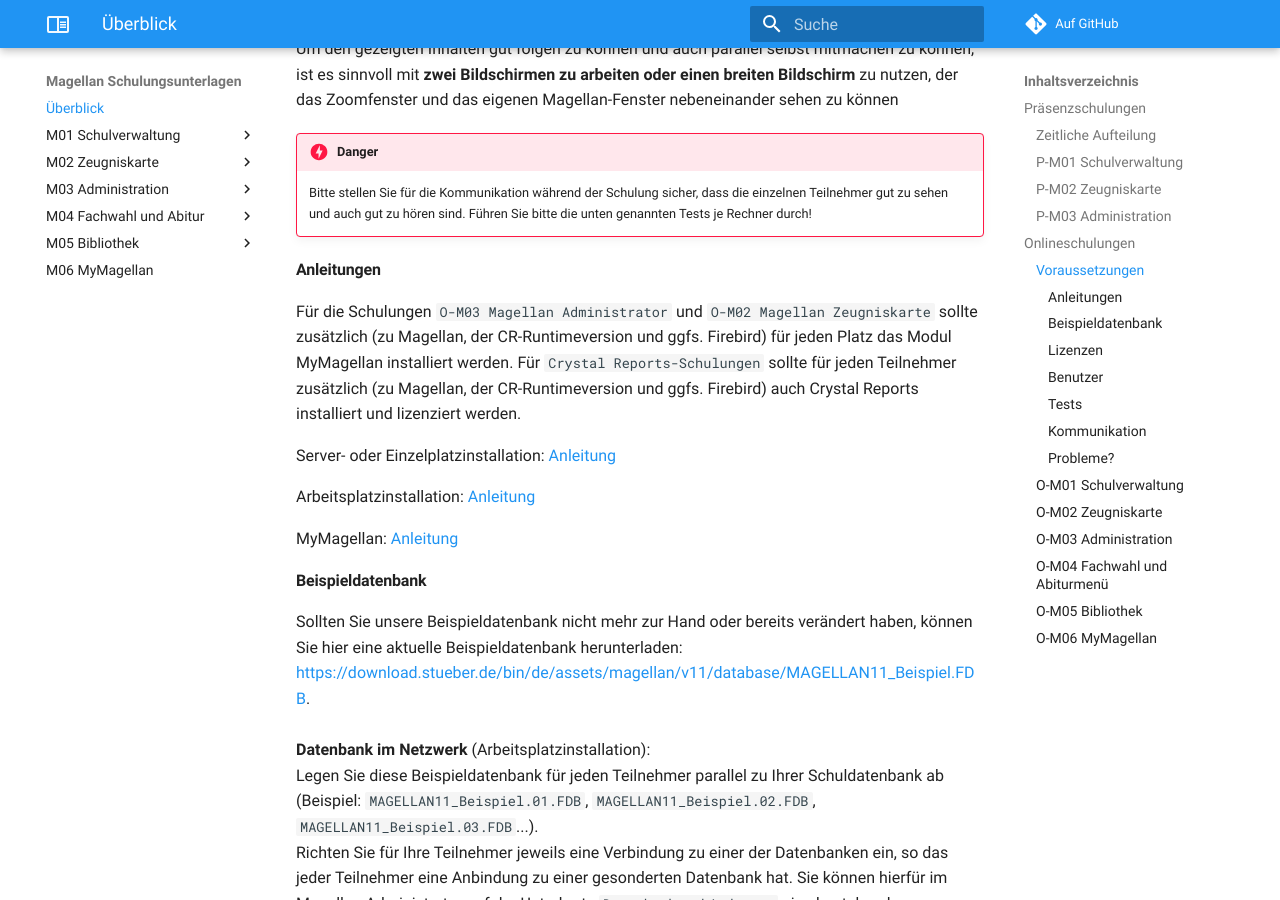
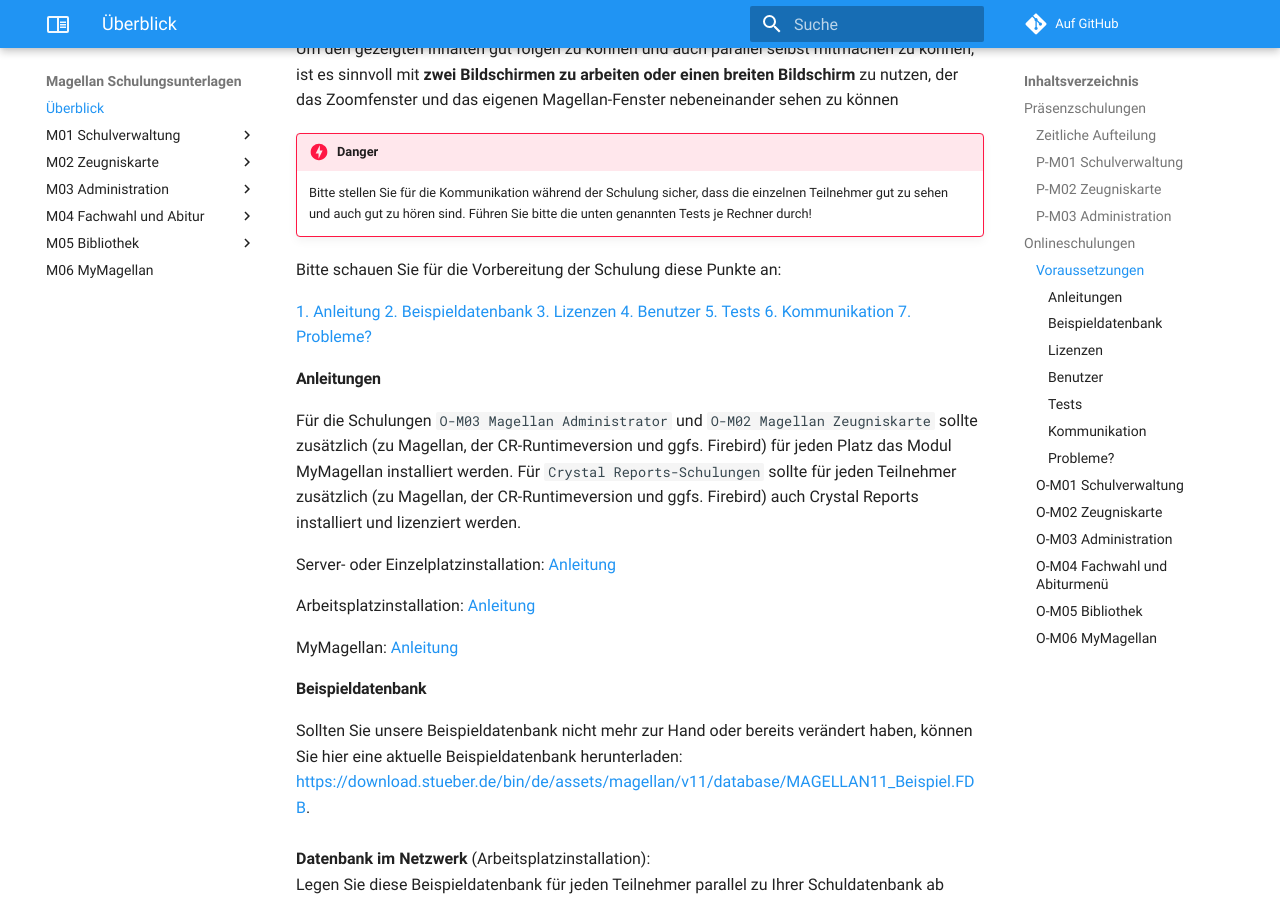
Before and after one commit to stuebersystems/doc.magellan-schulungen.de, an MkDocs documentation site: the page built from docs/index.md, in a window 1280 px wide and 900 px high, scrolled down 2460 px. Built offline with MkDocs 1.6.1 and Material for MkDocs 9.7.7, drawn with Linux system fonts in a browser that asks for light colours; comment, search, counter and statistics services are not loaded.

Commit message:
no message

```diff
--- a/docs/index.md
+++ b/docs/index.md
@@ -58,6 +58,16 @@ Für das Gelingen der Schulungen sollte jeder Teilnehmer einen Rechner mit der [
 
     Bitte stellen Sie für die Kommunikation während der Schulung sicher, dass die einzelnen Teilnehmer gut zu sehen und auch gut zu hören sind.
     Führen Sie bitte die unten genannten Tests je Rechner durch!
+
+Bitte schauen Sie für die Vorbereitung der Schulung diese Punkte an:
+
+[1. Anleitung](https://doc.magellan-schulungen.stueber.de/#anleitungen)
+[2. Beispieldatenbank](https://doc.magellan-schulungen.stueber.de/#beispieldatenbank)
+[3. Lizenzen](https://doc.magellan-schulungen.stueber.de/#lizenzen)
+[4. Benutzer](https://doc.magellan-schulungen.stueber.de/#benutzer)
+[5. Tests](https://doc.magellan-schulungen.stueber.de/#tests)
+[6. Kommunikation](https://doc.magellan-schulungen.stueber.de/#kommunikation)
+[7. Probleme?](https://doc.magellan-schulungen.stueber.de/#probleme)
 
 #### Anleitungen
 
```
